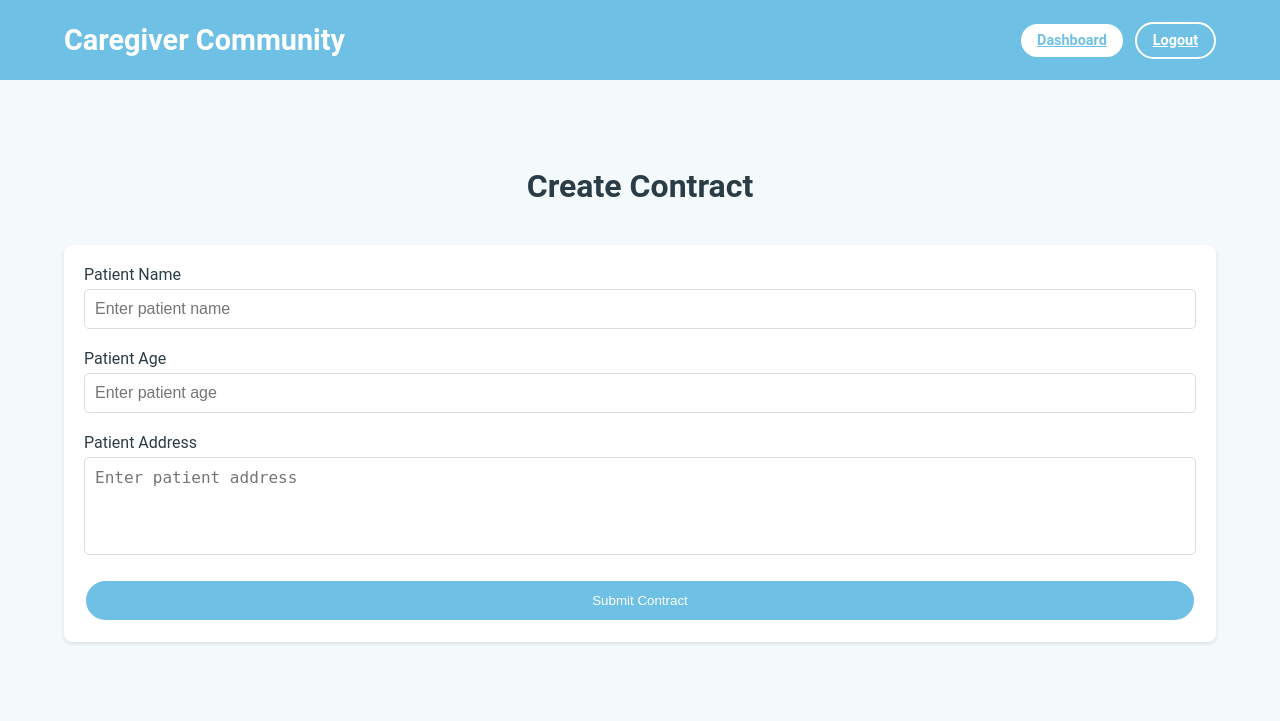
After one commit to gcopro/COP4710_CareGiverProject, a PHP site: page /pages/ContractPage/contract_page.html in a window 1280 px wide. The commit adds this page. Shown: the top 721 px of the page. Run offline with PHP 8.4, Linux system fonts and the light colour scheme.

Commit message:
new changes

```diff
--- a/backend/conn.php
+++ b/backend/conn.php
@@ -5,7 +5,7 @@ $password = "";
 $dbname = "caregiver_web";
 
 // Create connection
-$conn = new mysqli($servername, $username, $password, $dbname);
+$conn = new mysqli($servername, $username, $password, $dbname, 3307);
 
 // Check connection
 if ($conn->connect_error) {
--- /dev/null
+++ b/frontend/pages/ContractPage/contract_page.html
@@ -0,0 +1,45 @@
+<!DOCTYPE html>
+<html lang="en">
+<head>
+    <meta charset="UTF-8">
+    <meta name="viewport" content="width=device-width, initial-scale=1.0">
+    <title>Create Contract</title>
+    <link rel="stylesheet" href="style_contract_page.css"> <!-- Link to your CSS file -->
+</head>
+<body>
+    <header>
+        <div class="nav-bar">
+            <div class="logo">
+                <h1>Caregiver Community</h1>
+            </div>
+            <div class="nav-links">
+                <a href="../FrontPage/front_page.html" class="secondary-button">Dashboard</a>
+                <a href="../LoginPage/login_page.html" class="cta-button">Logout</a>
+            </div>
+        </div>
+    </header>
+
+    <section>
+        <div class="container">
+            <h2>Create Contract</h2>
+            <div class="dashboard-card">
+                <form id="contractForm" class="dashboard-section" method="POST" action="create_contract.php">
+                    <div class="filter-group">
+                        <label for="patientName">Patient Name</label>
+                        <input type="text" id="patientName" name="patientName" placeholder="Enter patient name" required>
+                    </div>
+                    <div class="filter-group">
+                        <label for="patientAge">Patient Age</label>
+                        <input type="number" id="patientAge" name="patientAge" placeholder="Enter patient age" min="0" required>
+                    </div>
+                    <div class="filter-group">
+                        <label for="patientAddress">Patient Address</label>
+                        <textarea id="patientAddress" name="patientAddress" placeholder="Enter patient address" rows="4" required></textarea>
+                    </div>
+                    <button type="submit" class="cta-button">Submit Contract</button>
+                </form>
+            </div>
+        </div>
+    </section>
+</body>
+</html>
--- /dev/null
+++ b/frontend/pages/ContractPage/style_contract_page.css
@@ -0,0 +1,159 @@
+/* General Styling */
+body, html {
+    margin: 0;
+    padding: 0;
+    font-family: 'Roboto', sans-serif;
+    color: #333;
+    background-color: #f4f9fc; /* Light, soothing background */
+}
+
+.container {
+    width: 90%;
+    max-width: 1200px;
+    margin: auto;
+}
+
+/* Header */
+header {
+    background-color: #6ec1e4;
+    color: white;
+    padding: 10px 0;
+    text-align: center;
+}
+
+.nav-bar {
+    display: flex;
+    justify-content: space-between;
+    align-items: center;
+    padding: 0 5%;
+    height: 60px;
+}
+
+.logo h1 {
+    font-size: 1.8rem;
+    color: white;
+    margin: 0;
+}
+
+.nav-links {
+    display: flex;
+    gap: 10px;
+    justify-content: center;
+    align-items: center;
+}
+
+.nav-links a {
+    padding: 8px 16px;
+    border-radius: 20px;
+    font-weight: bold;
+    font-size: 0.9rem;
+    text-align: center;
+    transition: background-color 0.3s ease;
+}
+
+.cta-button {
+    background-color: #6ec1e4;
+    color: white;
+    border: 2px solid white;
+}
+
+.secondary-button {
+    background-color: #ffffff;
+    color: #6ec1e4;
+    border: 2px solid #6ec1e4;
+}
+
+.cta-button:hover {
+    background-color: #57a8c7;
+}
+
+.secondary-button:hover {
+    background-color: #e1f3f7;
+}
+
+/* Section Styling */
+section {
+    padding: 60px 0;
+}
+
+h2 {
+    text-align: center;
+    font-size: 2rem;
+    margin-bottom: 40px;
+    color: #2a3d47;
+}
+
+/* Form Card Styling */
+.dashboard-card {
+    margin-bottom: 20px;
+    background: #fff;
+    border-radius: 8px;
+    padding: 20px;
+    box-shadow: 0 2px 4px rgba(0, 0, 0, 0.1);
+}
+
+.dashboard-section {
+    display: flex;
+    flex-direction: column;
+    gap: 20px;
+}
+
+.filter-group label {
+    font-size: 1rem;
+    margin-bottom: 5px;
+    color: #2a3d47;
+    display: block;
+}
+
+.filter-group input,
+.filter-group textarea {
+    width: 100%;
+    padding: 10px;
+    border-radius: 5px;
+    border: 1px solid #ddd;
+    font-size: 1rem;
+    box-sizing: border-box;
+}
+
+.filter-group textarea {
+    resize: none; /* Prevent resizing */
+}
+
+/* Buttons */
+button {
+    padding: 12px 20px;
+    background-color: #6ec1e4;
+    color: white;
+    border: none;
+    border-radius: 50px;
+    cursor: pointer;
+}
+
+button:hover {
+    background-color: #57a8c7;
+}
+
+/* Footer */
+footer {
+    background-color: #2a3d47;
+    color: white;
+    padding: 20px 0;
+    text-align: center;
+}
+
+footer a {
+    color: #6ec1e4;
+    text-decoration: none;
+    margin: 0 10px;
+}
+
+footer a:hover {
+    text-decoration: underline;
+}
+
+/* Responsive Adjustments */
+@media (max-width: 768px) {
+    .dashboard-card {
+        text-align: center;
+    }
+}
```
Also changed, not shown: frontend/pages/ContractPage/create_contract.php (added, +49 -0 lines), frontend/pages/FrontPage/front_page_apply_filters.js (+8 -45 lines), frontend/pages/FrontPage/style_front_page.css (+35 -0 lines), frontend/pages/LoginPage/login.php (+1 -8 lines), frontend/pages/SignUpPage/signup.php (+1 -7 lines).
